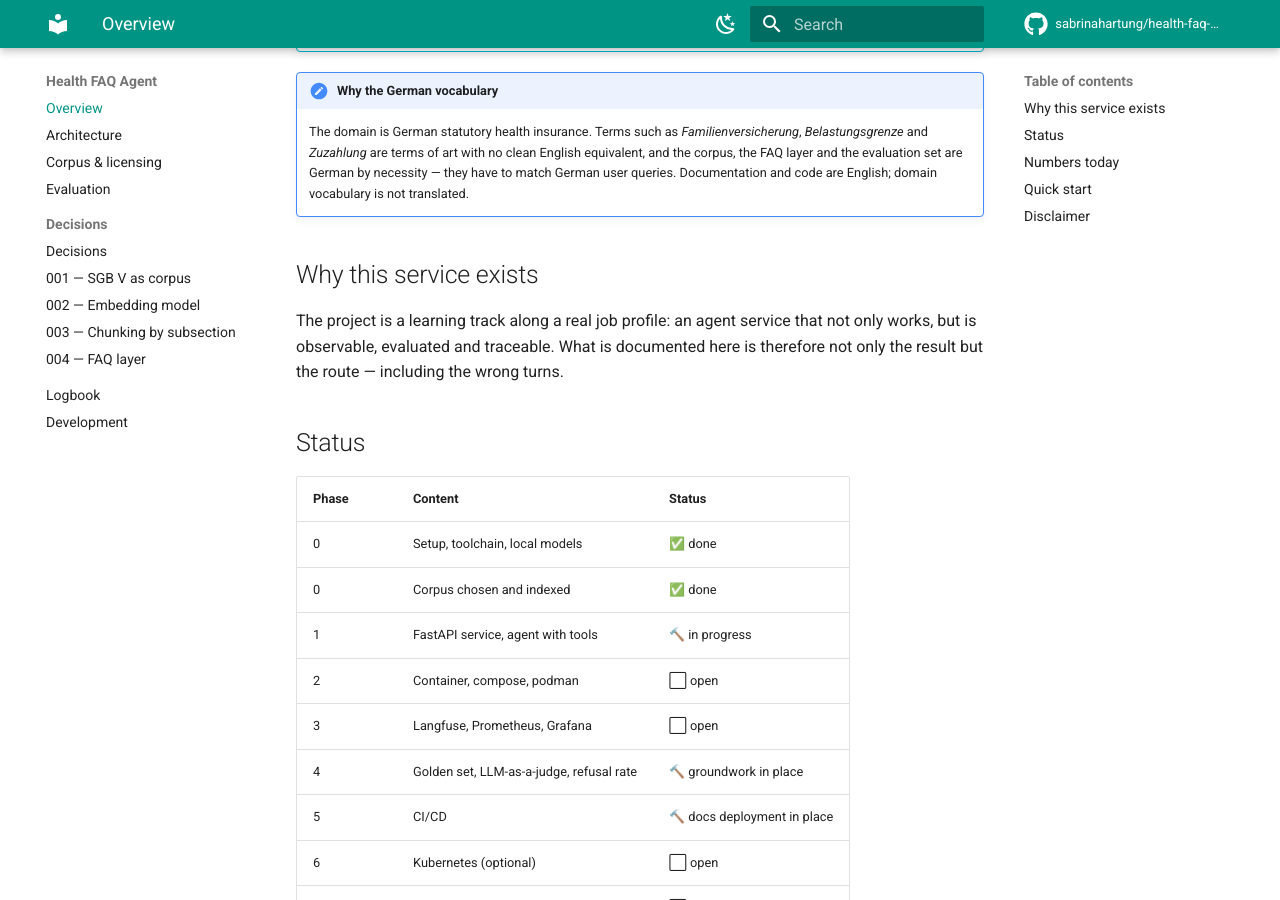
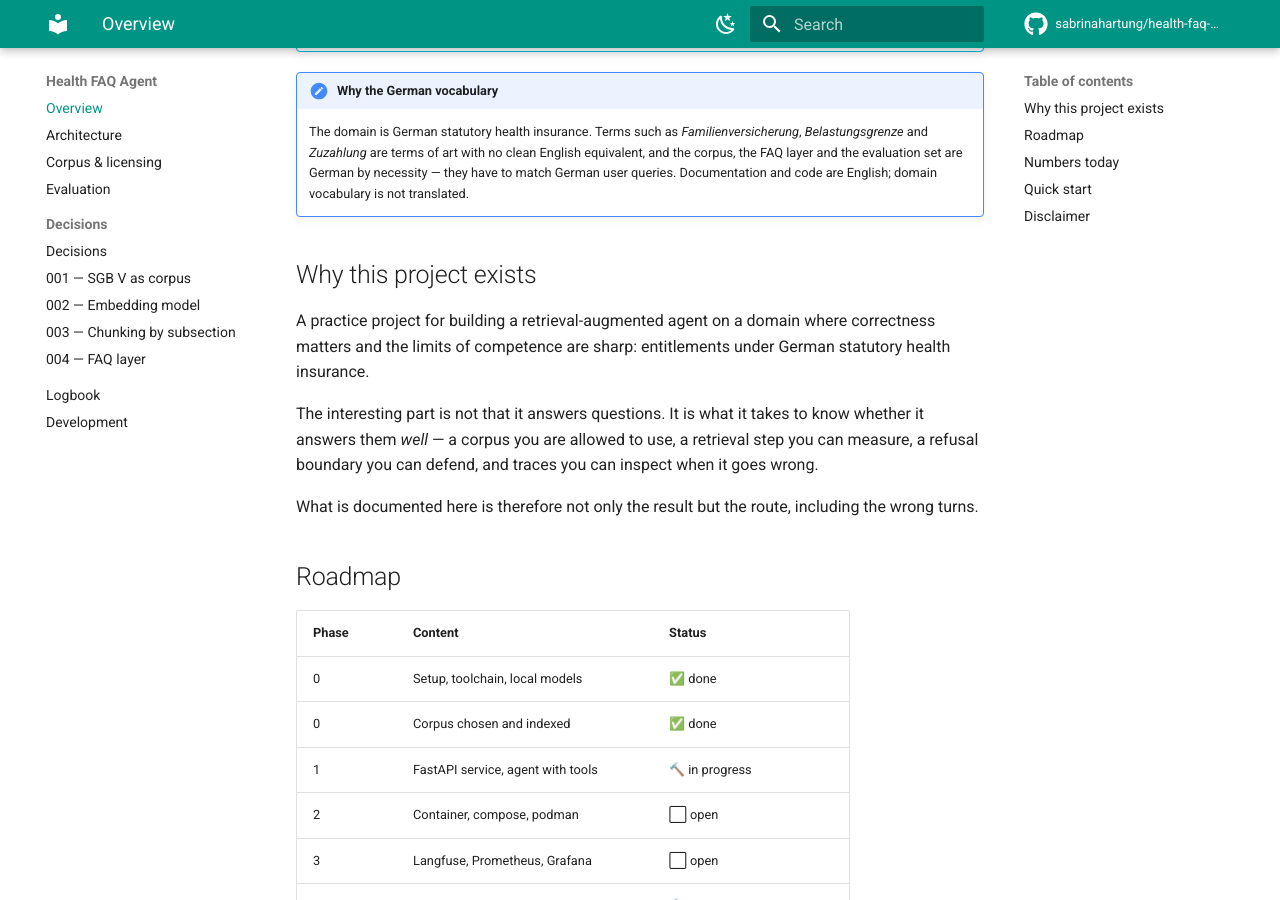
Before and after one commit to sabrinahartung/health-faq-agent, an MkDocs documentation site: the page built from docs/index.md, in a window 1280 px wide and 900 px high, scrolled down 303 px. Built offline with MkDocs 1.6.1 and Material for MkDocs 9.7.7, drawn with Linux system fonts in a browser that asks for light colours; comment, search, counter and statistics services are not loaded.

Commit message:
clean up docs

```diff
--- a/docs/index.md
+++ b/docs/index.md
@@ -18,14 +18,21 @@ entirely locally, without a single API key.
     user queries. Documentation and code are English; domain vocabulary is
     not translated.
 
-## Why this service exists
+## Why this project exists
 
-The project is a learning track along a real job profile: an agent service
-that not only works, but is observable, evaluated and traceable. What is
-documented here is therefore not only the result but the route — including
-the wrong turns.
+A practice project for building a retrieval-augmented agent on a domain where
+correctness matters and the limits of competence are sharp: entitlements under
+German statutory health insurance.
 
-## Status
+The interesting part is not that it answers questions. It is what it takes to
+know whether it answers them *well* — a corpus you are allowed to use, a
+retrieval step you can measure, a refusal boundary you can defend, and traces
+you can inspect when it goes wrong.
+
+What is documented here is therefore not only the result but the route,
+including the wrong turns.
+
+## Roadmap
 
 | Phase | Content | Status |
 |---|---|---|
```
Also changed, not shown: SOURCES.md (+1 -1 lines), docs/corpus.md (+1 -1 lines), docs/decisions/001-corpus.md (+3 -3 lines), docs/evaluation.md (+4 -4 lines), 1 other file.
